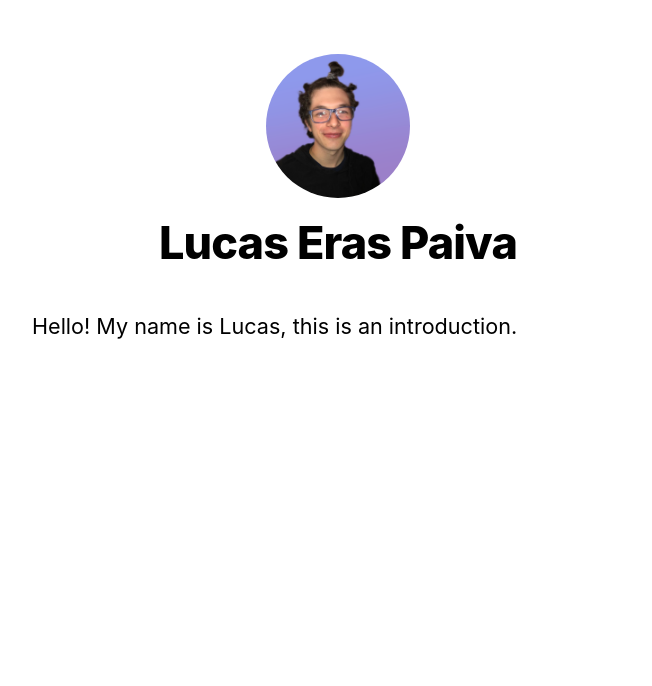
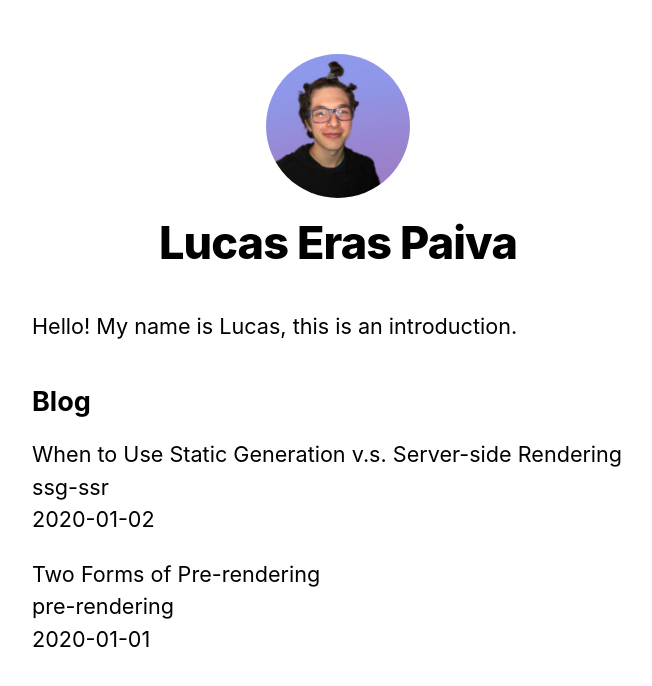
Before and after one commit to lucaseras/eras.page, a Next.js app: page / in a window 1280 px wide. Shown: the top 686 px of the page, without its empty margins (302-954 px from the left). Built offline with nearby package versions, Linux system fonts and the light colour scheme.

Commit message:
changing index

```diff
--- /dev/null
+++ b/lib/posts.js
@@ -0,0 +1,38 @@
+// Lucas Eras Paiva
+// parsing the posts from posts folder and putting returning them sorted by date
+
+import fs from 'fs'
+import path from 'path'
+import matter from 'gray-matter'
+
+const postsDirectory = path.join(process.cwd(), 'posts')
+
+export function getSortedPostsData() {
+  // Get file names under /posts
+  const fileNames = fs.readdirSync(postsDirectory)
+  const allPostsData = fileNames.map(fileName => {
+    // Remove ".md" from file name to get id
+    const id = fileName.replace(/\.md$/, '')
+
+    // Read markdown file as string
+    const fullPath = path.join(postsDirectory, fileName)
+    const fileContents = fs.readFileSync(fullPath, 'utf8')
+
+    // Use gray-matter to parse the post metadata section
+    const matterResult = matter(fileContents)
+
+    // Combine the data with the id
+    return {
+      id,
+      ...matterResult.data
+    }
+  })
+  // sort posts by date
+  return allPostsData.sort((a, b) => {
+    if (a.date < b.date) {
+      return 1
+    } else {
+      return -1
+    }
+  })
+}
--- a/package.json
+++ b/package.json
@@ -8,6 +8,7 @@
     "start": "next start"
   },
   "dependencies": {
+    "gray-matter": "^4.0.3",
     "next": "^10.0.0",
     "react": "17.0.1",
     "react-dom": "17.0.1"
--- a/pages/index.js
+++ b/pages/index.js
@@ -1,16 +1,42 @@
 import Head from 'next/head'
-import Layout, { siteTitle } from '../components/layout'
+import Layout, {siteTitle} from '../components/layout'
 import utilStyles from '../styles/utils.module.css'
+import { getSortedPostsData } from '../lib/posts'
 
-export default function Home() {
+export default function Home({ allPostsData }) {
   return (
     <Layout home>
       <Head>
         <title>{siteTitle}</title>
       </Head>
       <section className={utilStyles.headingMd}>
-        <p>Hello! My name is Lucas, this is an introduction.</p>
+          <p>Hello! My name is Lucas, this is an introduction.</p>
       </section>
+        <section className={`${utilStyles.headingMd} ${utilStyles.padding1px}`}>
+        <h2 className={utilStyles.headingLg}>Blog</h2>
+        <ul className={utilStyles.list}>
+          {allPostsData.map(({ id, date, title }) => (
+            <li className={utilStyles.listItem} key={id}>
+              {title}
+              <br />
+              {id}
+              <br />
+              {date}
+            </li>
+          ))}
+        </ul>
+      </section>
+
+
     </Layout>
-  )
+    )
 }
+
+export async function getStaticProps() {
+    const allPostsData = getSortedPostsData()
+    return {
+        props: {
+            allPostsData
+        }
+    }
+}
--- /dev/null
+++ b/posts/pre-rendering.md
@@ -0,0 +1,11 @@
+---
+title: 'Two Forms of Pre-rendering'
+date: '2020-01-01'
+---
+
+Next.js has two forms of pre-rendering: **Static Generation** and **Server-side Rendering**. The difference is in **when** it generates the HTML for a page.
+
+- **Static Generation** is the pre-rendering method that generates the HTML at **build time**. The pre-rendered HTML is then _reused_ on each request.
+- **Server-side Rendering** is the pre-rendering method that generates the HTML on **each request**.
+
+Importantly, Next.js lets you **choose** which pre-rendering form to use for each page. You can create a "hybrid" Next.js app by using Static Generation for most pages and using Server-side Rendering for others.
--- /dev/null
+++ b/posts/ssg-ssr.md
@@ -0,0 +1,19 @@
+---
+title: 'When to Use Static Generation v.s. Server-side Rendering'
+date: '2020-01-02'
+---
+
+We recommend using **Static Generation** (with and without data) whenever possible because your page can be built once and served by CDN, which makes it much faster than having a server render the page on every request.
+
+You can use Static Generation for many types of pages, including:
+
+- Marketing pages
+- Blog posts
+- E-commerce product listings
+- Help and documentation
+
+You should ask yourself: "Can I pre-render this page **ahead** of a user's request?" If the answer is yes, then you should choose Static Generation.
+
+On the other hand, Static Generation is **not** a good idea if you cannot pre-render a page ahead of a user's request. Maybe your page shows fequently updated data, and the page content changes on every request.
+
+In that case, you can use **Server-Side Rendering**. It will be slower, but the pre-rendered page will always be up-to-date. Or you can skip pre-rendering and use client-side JavaScript to populate data.r
```
Also changed, not shown: 1 other file (tests, documents, lock files or other folders).
